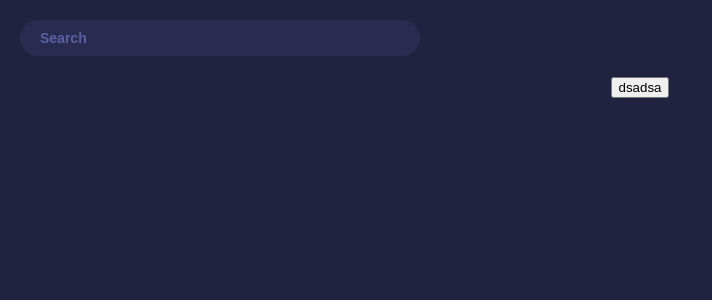
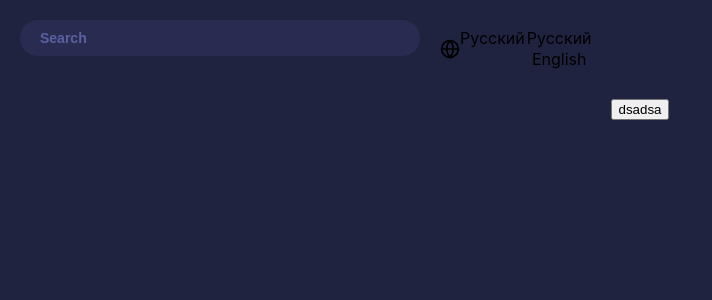
Before and after one commit to z1kman/GitHubDashboard, a React (Create React App) app: page / in a window 1280 px wide. Shown: the top 300 px of the page, without its empty margins (0-712 px from the left). Built offline with nearby package versions, Linux system fonts and the light colour scheme.

Commit message:
Start work on languageMenu

```diff
--- a/src/components/Header/header.tsx
+++ b/src/components/Header/header.tsx
@@ -1,12 +1,18 @@
 import React from "react";
 import styles from "./styles.module.scss";
+
+import LanguageMenu from "../LanguageMenu";
 
 interface Props {
   children: React.ReactNode;
 }
 
-
 export default function Header(props: Props) {
   const { children } = props;
-  return <div className={styles.Header}>{children}</div>;
+  return (
+    <div className={styles.Header}>
+      <div>{children}</div>
+      <LanguageMenu />
+    </div>
+  );
 }
--- /dev/null
+++ b/src/components/LanguageMenu/index.tsx
@@ -0,0 +1,3 @@
+import LanguageMenu from "./languageMenu";
+
+export default LanguageMenu;
--- /dev/null
+++ b/src/components/LanguageMenu/languageMenu.tsx
@@ -0,0 +1,33 @@
+import React, { useState } from "react";
+import styles from "./styles.module.scss";
+import wordSvg from "../../static/svg/globe.svg";
+
+const options = [
+  { id: "ru", label: "Русский" },
+  { id: "en", label: "English" },
+];
+
+export default function LanguageMenu() {
+  const [selLanguage, setSelLanguage] = useState(options[0]);
+
+  const handleChangeLanguage = (index: number) => {
+    setSelLanguage(options[index]);
+  };
+
+  return (
+    <div className={styles.LanguageMenu}>
+      <img src={wordSvg} alt="language" className={styles.LanguageMenu__Icon} />
+      <div className={styles.LanguageMenu__Text}>{selLanguage.label}</div>
+      <div className={styles.LanguageMenu__Option}>
+        {options.map((item, index) => (
+          <option
+            className={styles.LanguageMenu__Option_item}
+            onClick={() => handleChangeLanguage(index)}
+          >
+            {item.label}
+          </option>
+        ))}
+      </div>
+    </div>
+  );
+}
--- /dev/null
+++ b/src/components/LanguageMenu/styles.module.scss
@@ -0,0 +1,20 @@
+@import "../../static/variables.scss";
+
+$padding-horizontal: 20px;
+$padding-vertical: 8px;
+$height-input: 20px;
+$border-radius-default: 20px;
+$border-radius-on-focus: 10px;
+
+$this: ".LanguageMenu";
+
+#{$this} {
+  display: flex;
+  padding: $padding-vertical $padding-horizontal;
+  position: relative;
+
+  &__Icon {
+    width: 20px;
+  }
+
+}
--- a/src/components/SelectSuggest/styles.module.scss
+++ b/src/components/SelectSuggest/styles.module.scss
@@ -21,7 +21,8 @@ $this: ".SelectSuggest";
   }
 
   &__Input {
-    transition: background-color, $animation-duration-fast;
+    transition: background-color $animation-duration-fast,
+      border-radius $animation-duration-fast;
     width: 100%;
     display: flex;
     background-color: lighten($color-bg-primary, 5%);
@@ -58,24 +59,29 @@ $this: ".SelectSuggest";
 
   &__Options {
     opacity: 0;
+    padding-bottom: 5px;
     visibility: hidden;
+    position: absolute;
     top: $height-input + ($padding-vertical * 2);
-    position: absolute;
     transition: opacity, $animation-duration-fast;
 
     border-radius: $border-radius-on-focus;
     border-top-left-radius: 0;
     border-top-right-radius: 0;
 
-    box-shadow: 0px 0px 8px 0px rgba(34, 60, 80, 0.2);
     width: 100%;
     background-color: lighten($color-bg-primary, 15%);
 
     &_item {
+      transition: background-color $animation-duration-fast;
       color: $color-text-primary;
       cursor: pointer;
       padding: $padding-vertical $padding-horizontal;
       text-align: start;
+
+      &:hover {
+        background-color: lighten($color-bg-primary, 10%);
+      }
     }
   }
 }
--- a/src/routes/Main/index.tsx
+++ b/src/routes/Main/index.tsx
@@ -3,7 +3,6 @@ import styles from "./styles.module.scss";
 
 import Header from "../../components/Header";
 import SelectSuggest from "../../components/SelectSuggest";
-
 
 import { useTranslation } from "react-i18next";
 
@@ -15,7 +14,6 @@ function Main() {
       <div className={styles.Main__SearchPanel}>
         <SelectSuggest />
       </div>
-
     </Header>
   );
 }
```
Also changed, not shown: src/static/svg/globe.svg (added).
